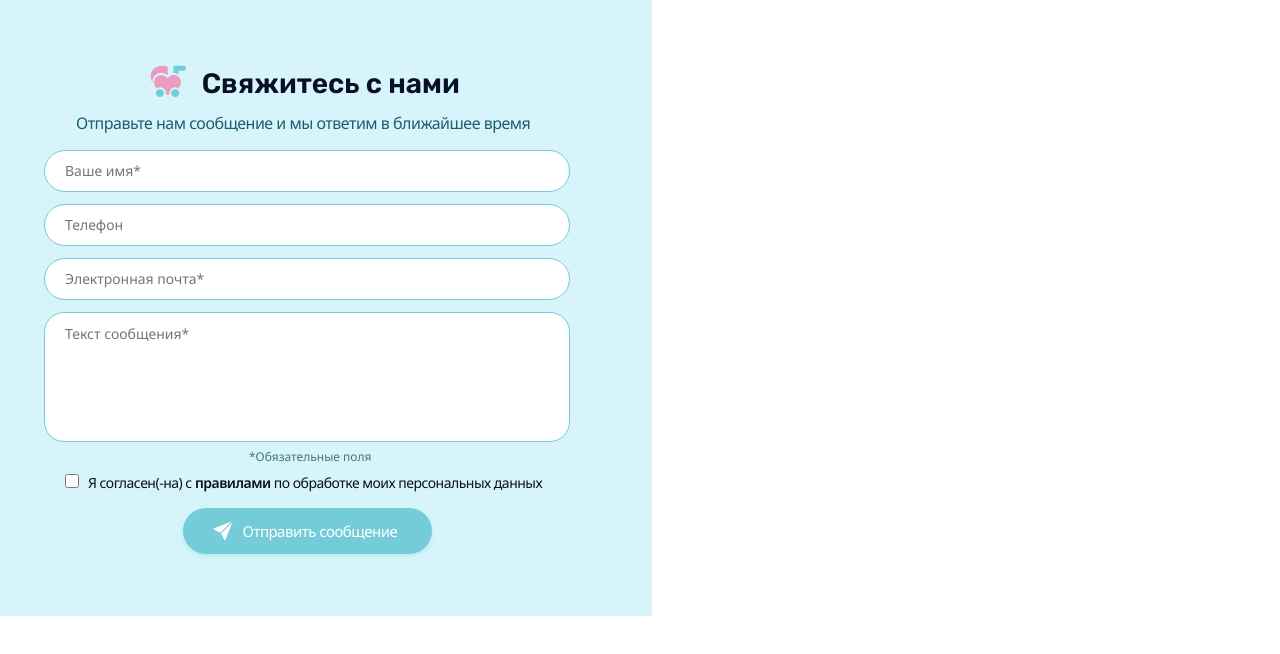
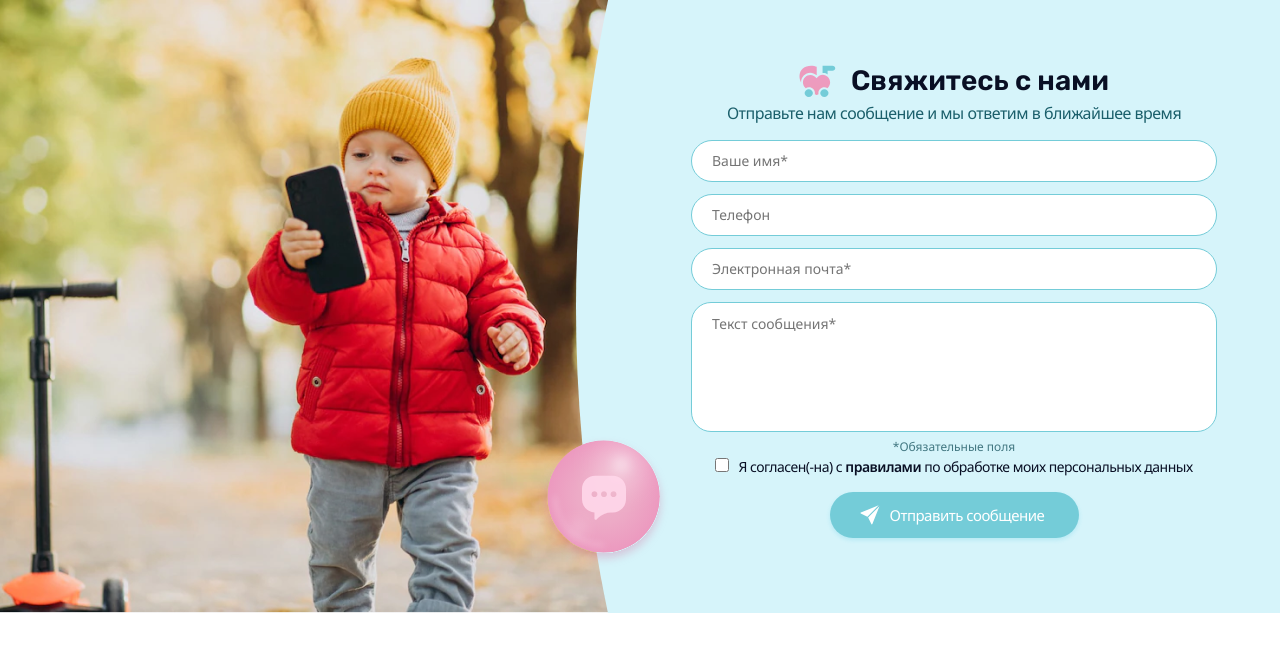
Before and after one commit to Kerne1bug/clients-feedback-app, a React (Create React App) app: page / in a window 1280 px wide. Shown: the top 654 px of the page. Built offline with nearby package versions, Linux system fonts and the light colour scheme.

Commit message:
done rev 0.1

```diff
--- a/src/components/ConnectWithUsForm/styles.module.css
+++ b/src/components/ConnectWithUsForm/styles.module.css
@@ -1,28 +1,31 @@
 .header {
+    display: flex;
+    flex-direction: column;
+    align-items: center;
+    padding: 62px 0;
     background: var(--blue-2-light, #D6F4FA);
-    min-height: 612px;
+    /* min-height: 612px; */
     width: 652px;
+    z-index: 2;
 }
 
 .mainForm {
     display: flex;
-    /* padding-right: 192px; */
-    padding-top: 65px;
-    padding-bottom: 7px;
-    padding-right: 0;
     column-gap: 15px;
-    margin-left: 150px;
+    flex-direction: row;
+    justify-content: center;
+    align-items: center;
 }
 
 .form {
     display: flex;
     flex-direction: column;
+    align-items: center;
+    margin-top: 14px;
 }
 
 .formIcon {
     width: 36.727px;
-    height: 33.378px;
-    flex-shrink: 0;
 }
 
 .formTitle {
@@ -47,7 +50,7 @@
     font-style: normal;
     font-weight: 400;
     line-height: 24.804px;
-    margin: 0 0 14px 76px;
+    margin: 0;
     letter-spacing: -0.5px;
 }
 
@@ -65,10 +68,10 @@
     border-radius: 40px;
     border: 1px solid var(--blue, #74CCD8);
     background: var(--white, #FFF);
-    margin-bottom: 12px;
     padding-left: 20px;
     box-sizing: border-box;
-    margin-left: 44px;
+    color: black;
+    margin-bottom: 12px;
 }
 
 .inputFieldText {
@@ -76,7 +79,7 @@
     height: 130px;
     padding-top: 11.5px;
     border-radius: 20px;
-    margin: 0 0 0 44px;
+    margin-bottom: 6px;
 }
 
 
@@ -98,7 +101,7 @@
     font-weight: 400;
     line-height: 155.023%;
     /* 18.603px */
-    margin: 6px 0 6px 249px;
+    margin: 0;
 
 }
 
@@ -110,7 +113,7 @@
     font-weight: 400;
     line-height: 155.023%;
     /* 21.703px */
-    margin: 0 0 14px 0;
+    margin: 0;
     display: inline-block;
     letter-spacing: -0.5px;
 }
@@ -119,7 +122,7 @@
     width: 14px;
     height: 14px;
     flex-shrink: 0;
-    margin: 0 9px 0 65px;
+    margin: 0 9px 0 0;
 
 }
 
@@ -133,11 +136,11 @@
 }
 
 .sendButton {
-    display: inline-flex;
+    display: flex;
     width: 249px;
     height: 46px;
     padding: 13px 30px;
-    margin: 0 0 62px 182.5px;
+    margin: 14px 0 0 0;
     gap: 10px;
     border-radius: 30px;
     background: var(--blue, #74CCD8);
@@ -149,8 +152,6 @@
 
 .sendIcon {
     width: 20px;
-    height: 20px;
-    flex-shrink: 0;
     color: var(--white, #FFF);
 }
 
--- a/src/components/Header/index.jsx
+++ b/src/components/Header/index.jsx
@@ -1,10 +1,15 @@
 import styles from './styles.module.css';
 // import BCKGRND from './assets/bckground.png';
 import FeedBackForm from '../ConnectWithUsForm';
+import Message from './assets/message.svg';
+import Bckgrnd from './assets/bckground.png';
 
 function Header() {
 	return (
-		<div className={styles.layout}>
+		<div className={styles.header}>
+			<img className={styles.backImg} src={Bckgrnd} alt="Сына-корзина" />
+			<img className={styles.formIcon} src={Message} alt="Вам пришло новое сообщение" />
+			<div className={styles.semiCircle} />
 			<FeedBackForm />
 		</div>
 	);
--- a/src/components/Header/styles.module.css
+++ b/src/components/Header/styles.module.css
@@ -0,0 +1,28 @@
+.header {
+    display: flex;
+    position: relative;
+    overflow: hidden;
+}
+
+.backImg {
+    position: relative;
+}
+
+.formIcon {
+    position: absolute;
+    z-index: 3;
+    top: 436px;
+    left: 538px;
+}
+
+.semiCircle {
+    position: absolute;
+    top: 50%;
+    left: 45%;
+    transform: translate(0%, -50%);
+    background-color: #D6F4FA;
+    width: 200%;
+    height: 450%;
+    border-radius: 100%;
+    z-index: 1;
+}
--- a/src/components/Layout/styles.module.css
+++ b/src/components/Layout/styles.module.css
@@ -0,0 +1,5 @@
+.layout {
+    width: 100%;
+    display: flex;
+    justify-content: center;
+}
```
Also changed, not shown: src/components/Header/assets/bckground.png, src/components/Header/assets/message.svg (added).
